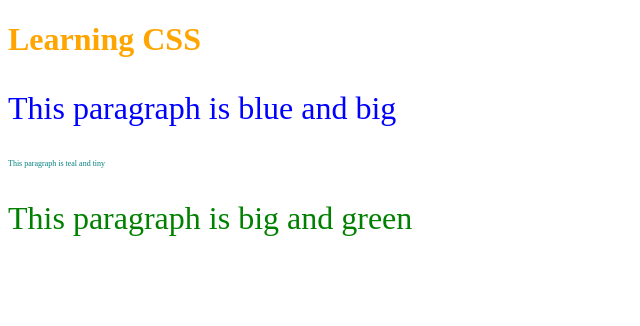
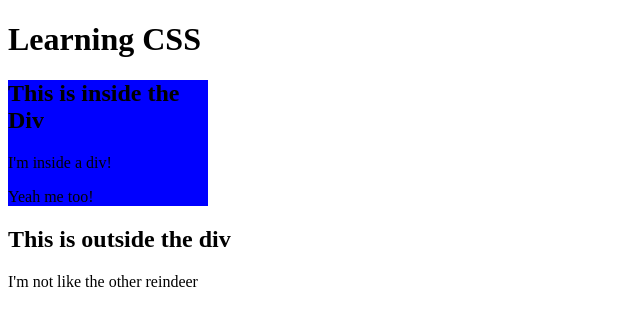
Before and after one commit to Barnum7/Complete_Web_Developer_Course, a plain HTML site: page html_css/index.html in a window 1280 px wide. Shown: the whole page, without its empty margins (0-640 px from the left). Drawn offline with Linux system fonts and the light colour scheme.

Commit message:
Dicking with divs

```diff
--- a/html_css/index.html
+++ b/html_css/index.html
@@ -3,29 +3,23 @@
 <head>
 	<title>Learning CSS</title>
 	<style type="text/css">
-		h1 {
-			color: orange;
-		}
-
-		.big {
-			color: blue;
-			font-size: 200%;
-		}
-
-		.tiny {
-			color: teal;
-			font-size: 50%;
-		}
-
-		#green {
-			color: green;
+		.bluebox {
+			background-color: blue;
+			width: 300px;
+			width: 200px;
 		}
 	</style>
 </head>
 <body>
 	<h1>Learning CSS</h1>
-	<p class="big">This paragraph is blue and big</p>
-	<p class="tiny">This paragraph is teal and tiny</p>
-	<p class="big" id="green">This paragraph is big and green</p>
+<div class="bluebox">
+	<h2>This is inside the Div</h2>
+		<p>I'm inside a div!</p>
+		<p>Yeah me too!</p>
+</div>
+
+<h2>This is outside the div</h2>
+	<p>I'm not like the other reindeer</p>
+</div>
 </body>
 </html>
```
